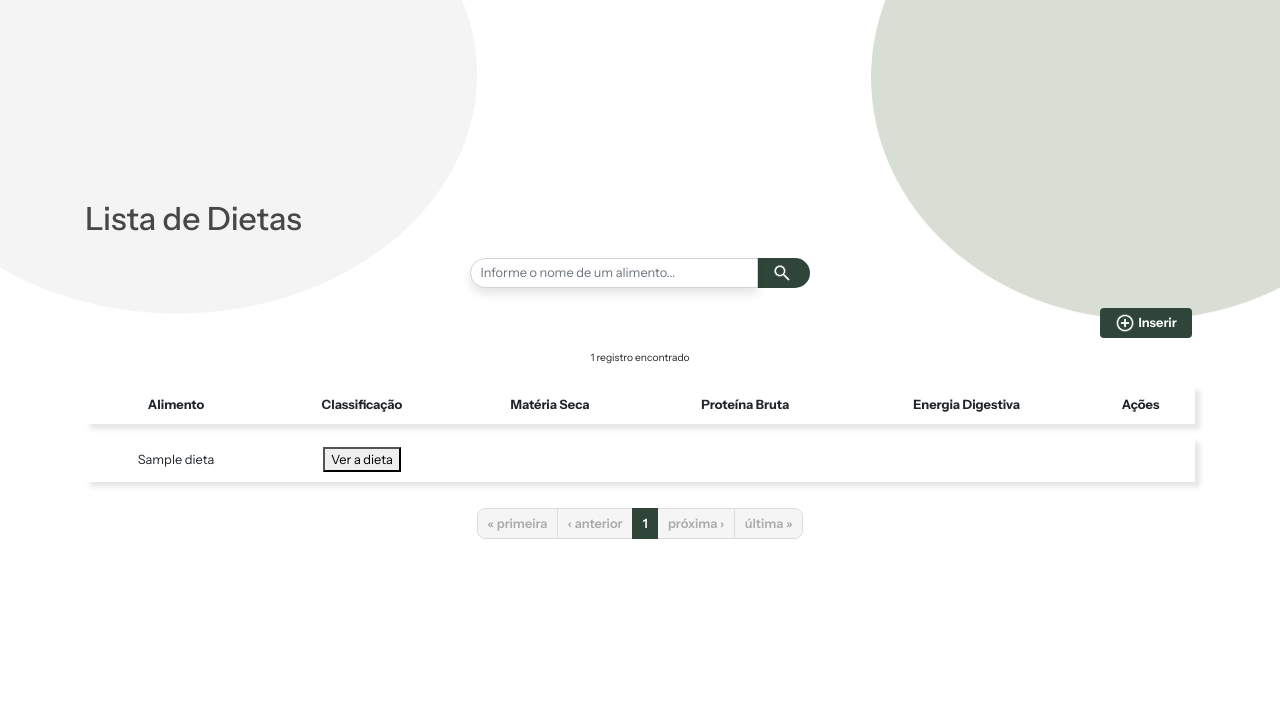
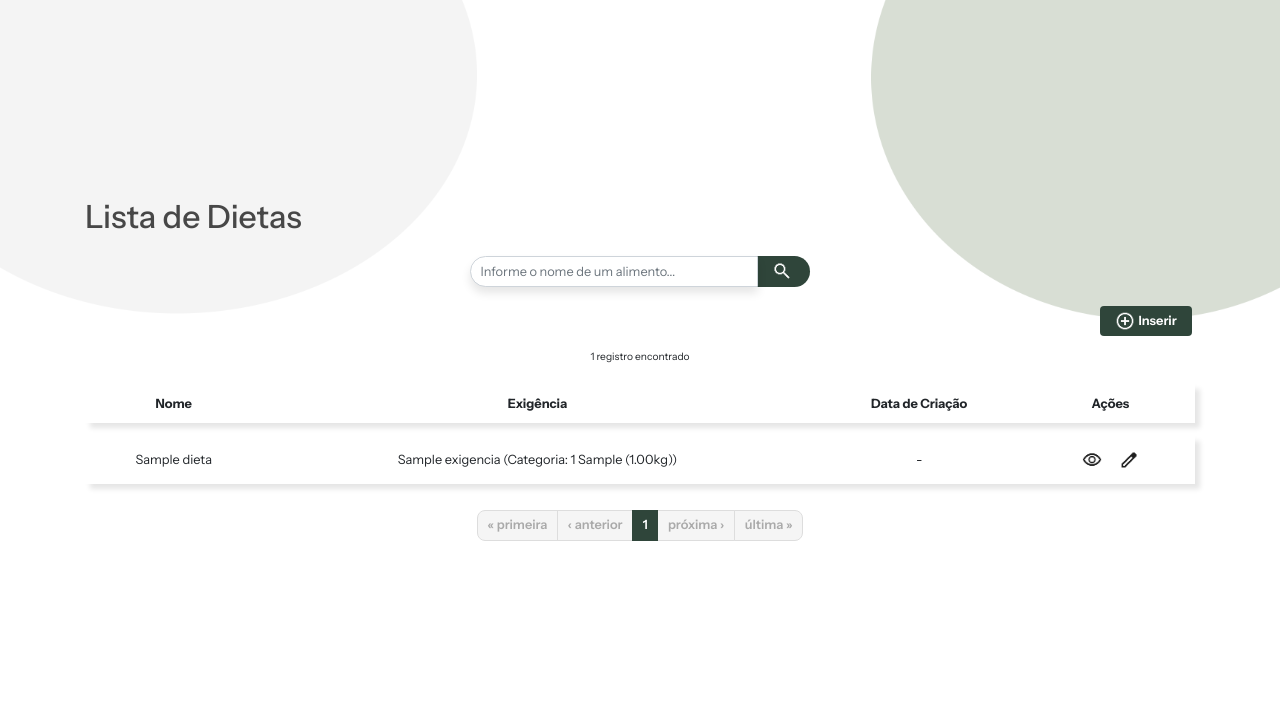
Before and after one commit to Gabriel-Augusto21/ESDC, a Django app: page /dietas/ in a window 1280 px wide. Shown: the part 66-790 px from the top of the page. Run offline with Django 4.2, Linux system fonts and the light colour scheme; tables that the repository leaves empty hold one stand-in row (values such as "Sample post"); some libraries are stand-ins or nearby versions.

Commit message:
desativar dieta

```diff
--- a/dietas/templates/dietas.html
+++ b/dietas/templates/dietas.html
@@ -39,11 +39,9 @@
     <table class="tabela table-responsive-sm">
         <thead>
             <tr>
-                <th>Alimento</th>
-                <th class="d-none d-sm-table-cell">Classificação</th>
-                <th>Matéria Seca</th>
-                <th>Proteína Bruta</th>
-                <th class="d-none d-sm-table-cell">Energia Digestiva</th>
+                <th>Nome</th>
+                <th class="d-none d-sm-table-cell">Exigência</th>
+                <th>Data de Criação</th>
                 <th class="text-end">Ações</th>
             </tr>
         </thead>
@@ -51,10 +49,20 @@
             {% for dieta in dietas %}
             <tr class="container" data-id="{{ dieta.id }}" data-nome="{{ dieta.nome }}" >
                 <td id="txtNome">{{ dieta.nome }}</td>
-                <td class="text-end">
-                    <button type="button" class="btn-ver-dieta" data-id="{{ dieta.id }}">
-                        Ver a dieta
+                <td id="txtExigencia">{{dieta.exigencia}}</td>
+                <td id="txtData">-</td>
+                <td class="text-end">{% if dieta.is_active %}
+                    <button class="btn btn-sm desativar-btn" alt="Ativar" data-nome="{{dieta.nome}}" data-id="{{dieta.id}}">
+                        <img src="{% static 'img/visibility.png' %}" width="20">
                     </button>
+                    <button class="btn btn-sm btn-ver-dieta">
+                        <img src="{% static 'img/edit.png' %}" alt="Alterar" width="20" height="20" data-id="{{ dieta.id }}">
+                    </button>
+                    {% else %}
+                    <button class="btn btn-sm ativar-btn" alt="Desativar" data-nome="{{dieta.nome}}" data-id="{{dieta.id}}">
+                        <img src="{% static 'img/not_visibility.png' %}" width="20">
+                    </button>
+                    {% endif %}
                 </td>
             </tr>
             {% endfor %}
@@ -120,7 +128,7 @@
         </div>
     </div>
 </div>
-<script type="module" src="{% static 'js/crud_alimentos.js' %}"></script>
+<script type="module" src="{% static 'js/crud_dietas.js' %}"></script>
 <script>
     const csrf_token = '{{ csrf_token }}';
     document.body.addEventListener('htmx:configRequest', (event) => {
```
